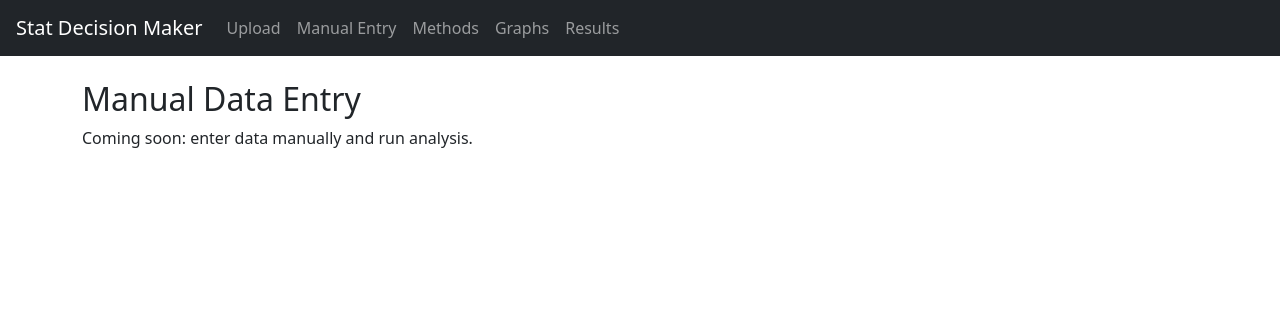
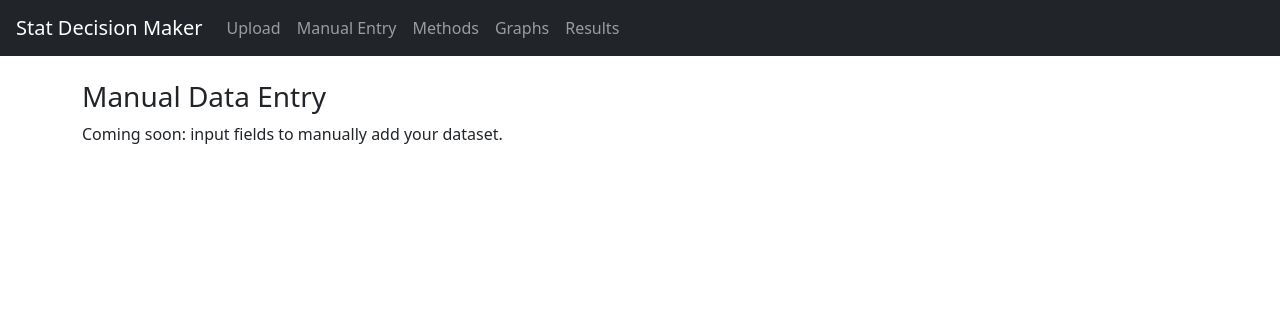
Before and after one commit to Kidanedg/stat-decision-maker, a Flask app: page /manual-entry in a window 1280 px wide. Shown: the top 316 px of the page. Run offline with Flask 3, Linux system fonts and the light colour scheme.

Commit message:
Update manual_entry.html

```diff
--- a/templates/manual_entry.html
+++ b/templates/manual_entry.html
@@ -1,5 +1,5 @@
 {% extends "base.html" %}
 {% block content %}
-<h2>Manual Data Entry</h2>
-<p>Coming soon: enter data manually and run analysis.</p>
+<h3>Manual Data Entry</h3>
+<p>Coming soon: input fields to manually add your dataset.</p>
 {% endblock %}
```
